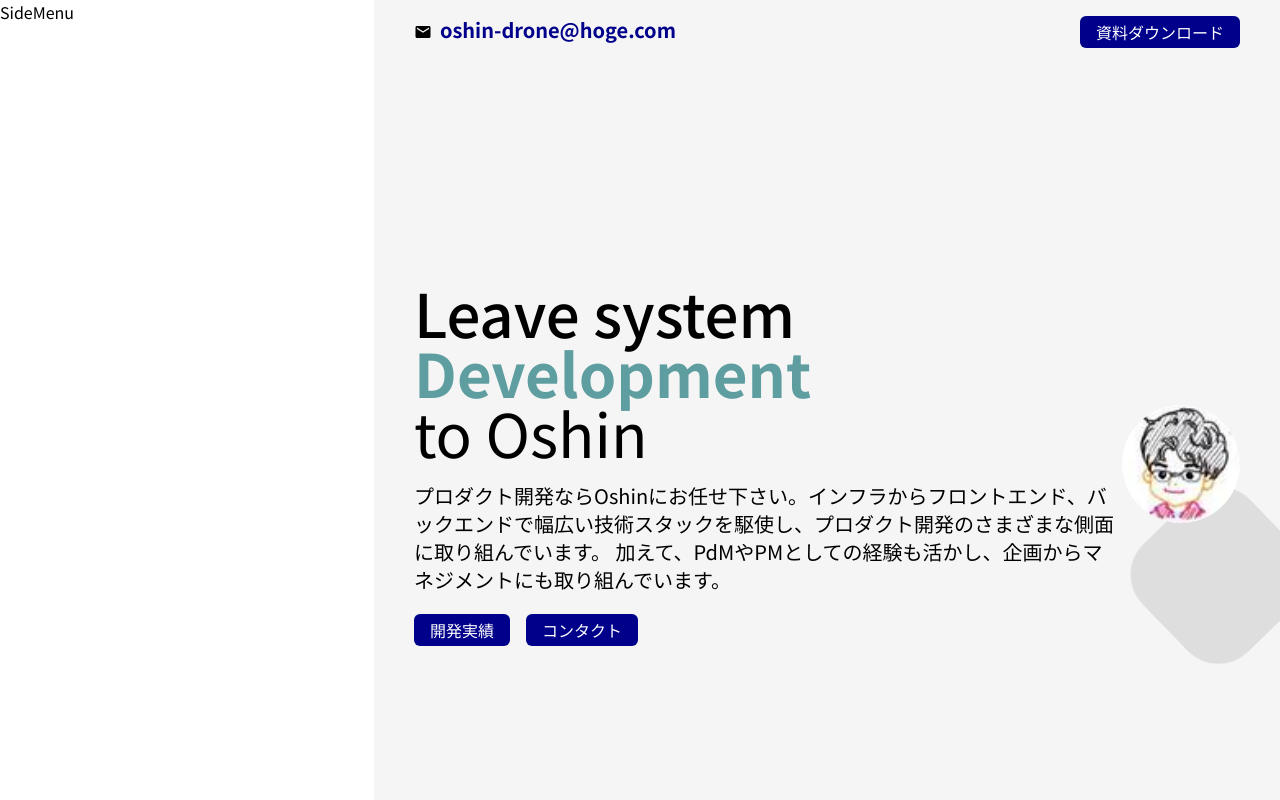
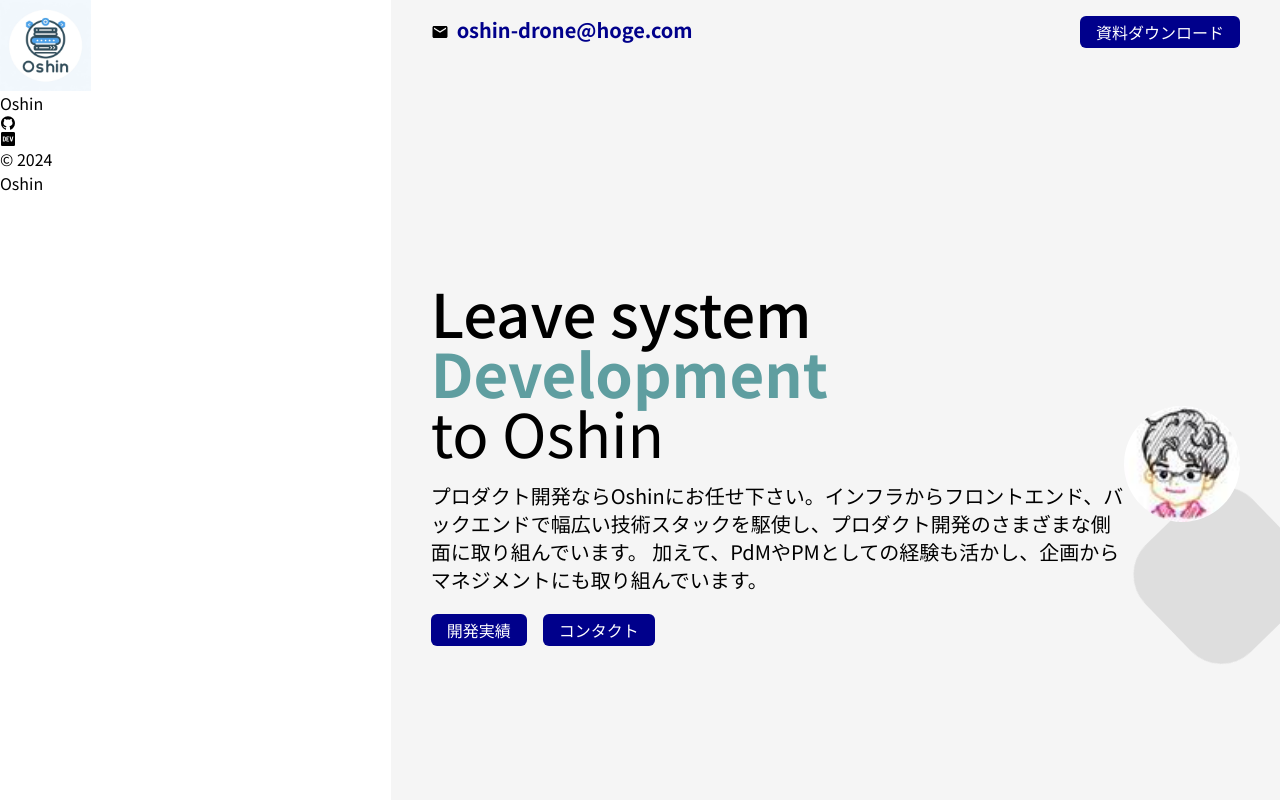
Before and after one commit to shingoasou-0804/oshin-portfolio, a Next.js app in the folder src/: page / in a window 1280 px wide. Shown: the top 800 px of the page. Built offline with nearby package versions, Linux system fonts and the light colour scheme.

Commit message:
add overview sidemenu and logo

```diff
--- a/src/components/SideMenu.js
+++ b/src/components/SideMenu.js
@@ -1,8 +1,33 @@
 import React from 'react'
+import Image from 'next/image'
+import { AiFillGithub } from 'react-icons/ai'
+import { FaDev } from 'react-icons/fa'
 
 function SideMenu() {
   return (
-    <div>SideMenu</div>
+    <section>
+      <div>
+        <Image
+          src={'/assets/logo.png'}
+          width={100}
+          height={100}
+          alt='Oshin Image'
+        />
+        <p>Oshin</p>
+      </div>
+
+      <div>
+        <div>
+          <a href=''>
+            <AiFillGithub />
+          </a>
+          <a href=''>
+            <FaDev />
+          </a>
+        </div>
+        <p>© 2024 Oshin</p>
+      </div>
+    </section>
   )
 }
 
```
Also changed, not shown: src/public/assets/logo.png (added).
